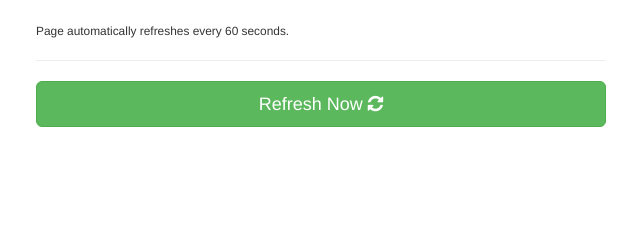
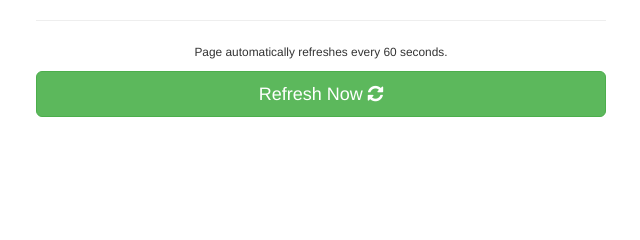
Before and after one commit to smashedr/alexa-gdax, a Django app: template templates/account/home.html in a window 1280 px wide. Shown: the part 227-467 px from the top of the page, without its empty margins (319-959 px from the left). Run offline with Django 3.2, Linux system fonts and the light colour scheme; the template is opened without the code that fills it, so the values that code supplies are empty; parts of the project's set-up code (start-up, migrations or seed data) failed here and were passed over; some libraries are stand-ins or nearby versions.

Commit message:
Updated account home

```diff
--- a/templates/account/home.html
+++ b/templates/account/home.html
@@ -32,16 +32,9 @@
                 {% endfor %}
             </table>
 
-        <p><small>Page automatically refreshes every 60 seconds.</small></p>
-
-        <hr>
-
-        <a href="." class="btn btn-block btn-lg btn-success center-block" role="button">
-            Refresh Now <i class="fa fa-refresh" aria-hidden="true"></i>
-        </a>
-
-        <div id="login-message">
-            {% if messages %}
+        {% if messages %}
+            <hr>
+            <div id="messages">
                 <p></p>
                 <ul class="list-group text-center">
                     {% for message in messages %}
@@ -50,8 +43,16 @@
                         </li>
                     {% endfor %}
                 </ul>
-            {% endif %}
-        </div>
+            </div>
+        {% endif %}
+
+        <hr>
+
+        <p class="text-center"><small>Page automatically refreshes every 60 seconds.</small></p>
+
+        <a href="." class="btn btn-block btn-lg btn-success center-block" role="button">
+            Refresh Now <i class="fa fa-refresh" aria-hidden="true"></i>
+        </a>
 
     </div>
 
```
